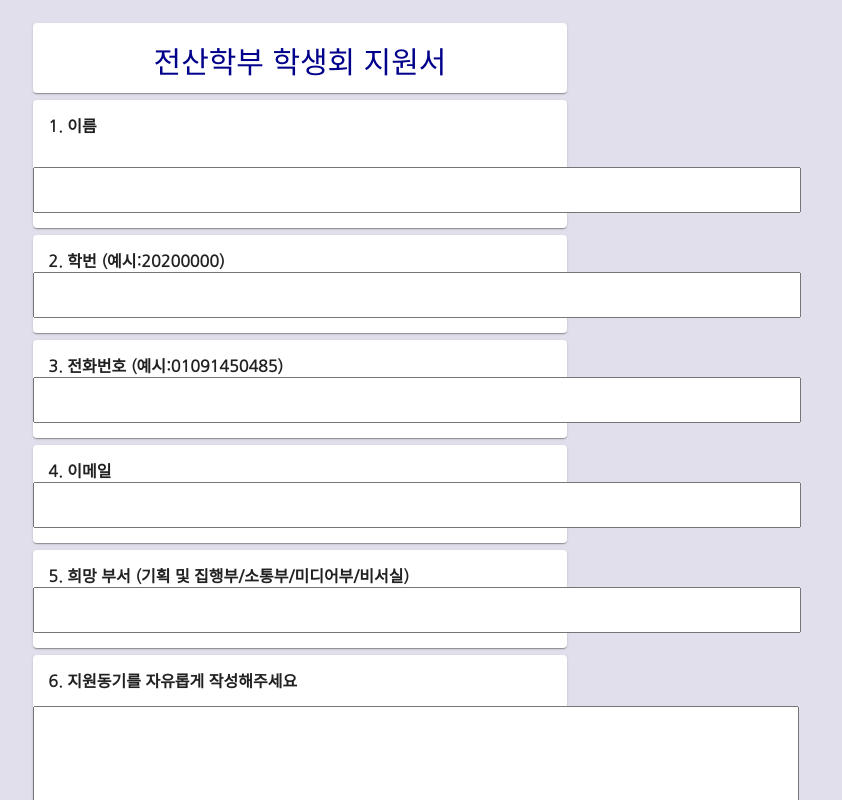
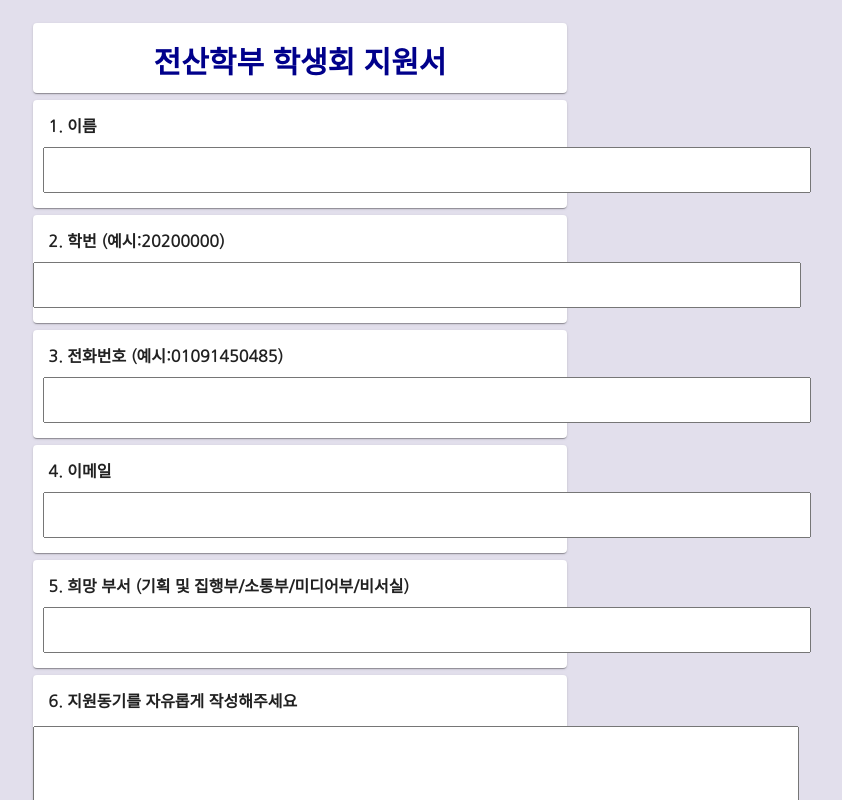
Before and after one commit to greenina/KAIST_CS, a React (Create React App) app: page /apply in a window 1280 px wide. Shown: the top 800 px of the page, without its empty margins (340-1182 px from the left). Built offline with nearby package versions, Linux system fonts and the light colour scheme.

Commit message:
margin modified

```diff
--- a/src/components/ApplyPage/style.css
+++ b/src/components/ApplyPage/style.css
@@ -1,44 +1,41 @@
 @import url('https://fonts.googleapis.com/css2?family=Nanum+Gothic&display=swap');
-
 .recruit{
     text-align: center;
 }
+
 .name-input{
-    margin-top: 30px;
-    font-family: 'Nanum Gothic';
     width: 500px;
     height: 40px;
-    margin-bottom: 20px;
+    margin: 10px;
 }
 .studentId-input{
-    font-family: 'Nanum Gothic';
     width: 500px;
     height: 40px;
-    margin-bottom: 20px;
+    margin-top: 10px;
 }
 .phoneNum-input{
-    font-family: 'Nanum Gothic';
     width: 500px;
     height: 40px;
-    margin-bottom: 20px;
+    margin: 10px;
 }
 .email-input{
-    font-family: 'Nanum Gothic';
     width: 500px;
     height: 40px;
-    margin-bottom: 20px;
+    margin: 10px;
 }
 .group-input{
-    font-family: 'Nanum Gothic';
     width: 500px;
     height: 40px;
-    margin-bottom: 20px;
+    margin: 10px;
 }
 
 .format{
     orientation: center;
 }
+
 .apply_title{
+    font-family: 'Nanum Gothic';
+    font-weight: bolder;
     padding-top: 15px;
     color: darkblue;
     font-size: 30px;
```
